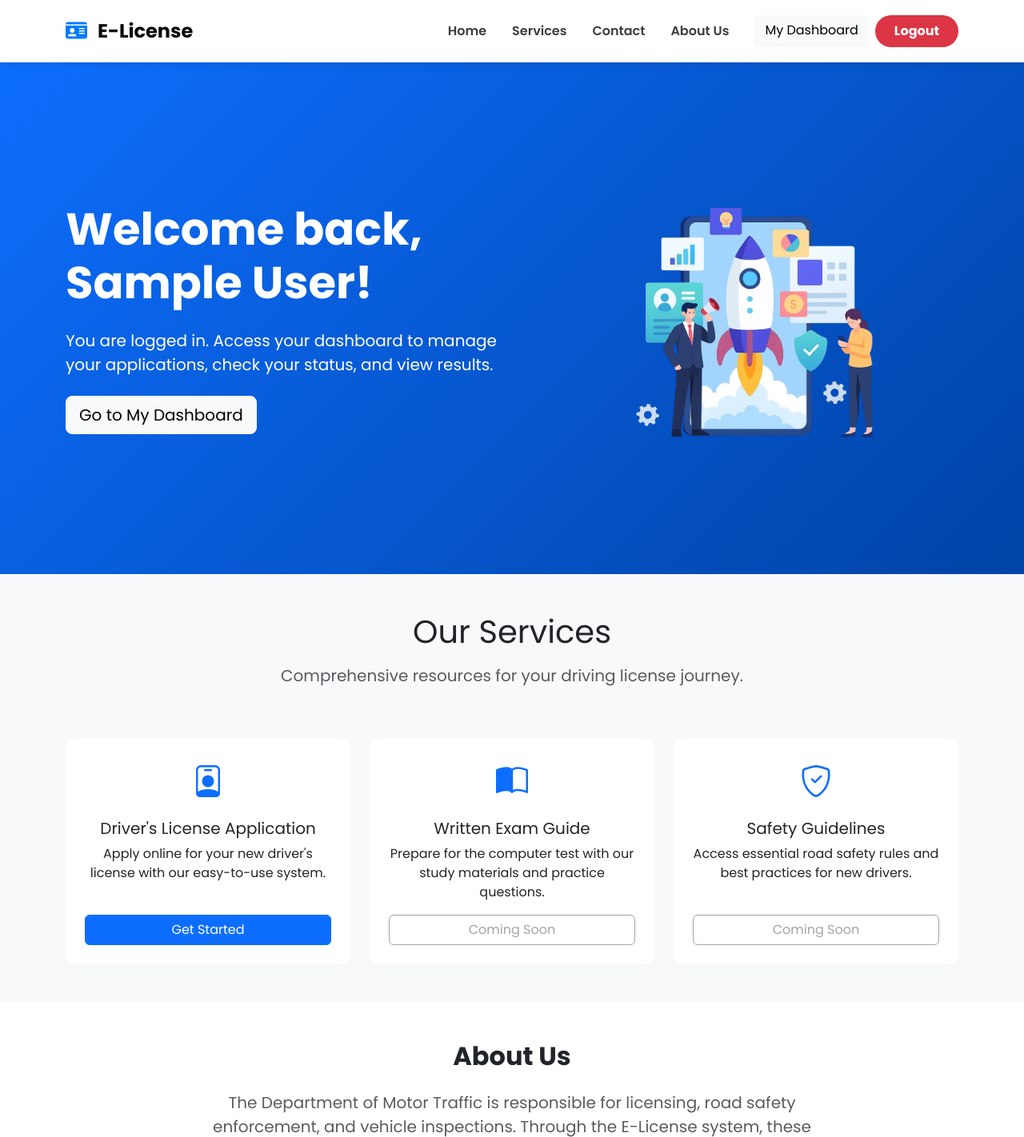
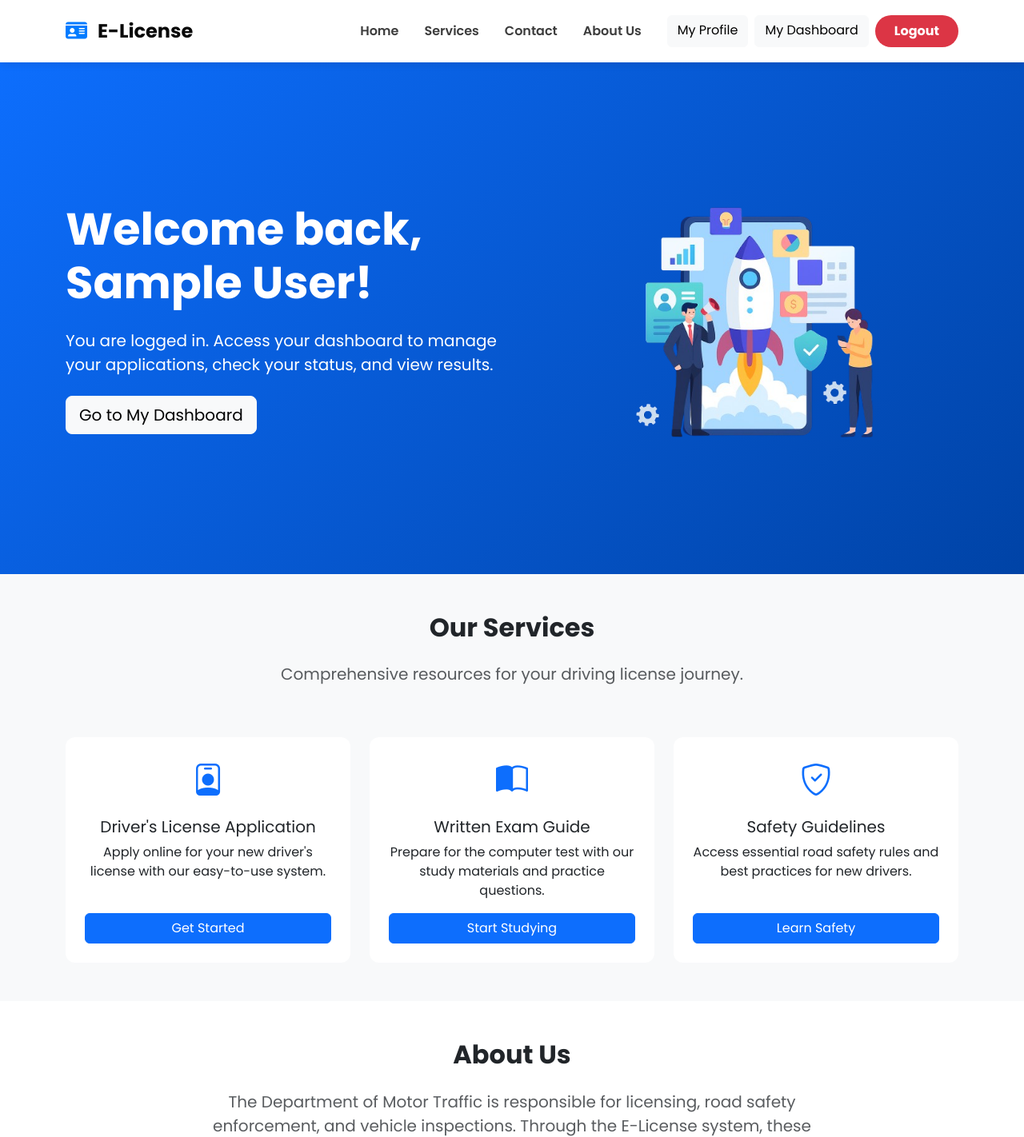
Before and after one commit to DinodDeshanjana/Elicense-System, a PHP site: page /index.php in a window 1280 px wide. Shown: the top 1422 px of the page at 80% size. Run offline with PHP 8.4, Linux system fonts and the light colour scheme; the visitor is signed in with stand-in values (Sample User, id 1).

Commit message:
Update index.php

```diff
--- a/index.php
+++ b/index.php
@@ -94,7 +94,7 @@ session_start();
         transform: translateY(-2px);
       }
 
-      /* SCROLL ANIMATIONS */
+
       .fade-in {
         opacity: 0;
         transform: translateY(30px);
@@ -150,7 +150,6 @@ session_start();
         transform: scale(1);
       }
 
-      /* Stagger animation for cards */
       .card-item {
         transition-delay: 0s;
       }
@@ -187,17 +186,18 @@ session_start();
         <div class="collapse navbar-collapse" id="navbarNav">
           <ul class="navbar-nav ms-auto">
             <li class="nav-item">
-              <a class="nav-link" href="#home">Home</a>
+              <a class="nav-link" href="index.php">Home</a>
             </li>
             <li class="nav-item">
-              <a class="nav-link" href="#services">Services</a>
+              <a class="nav-link" href="services.php">Services</a>
             </li>
              <li class="nav-item">
-              <a class="nav-link" href="#contact">Contact</a>
+              <a class="nav-link" href="contact.php">Contact</a>
             </li>
             <li class="nav-item">
-              <a class="nav-link" href="#about">About Us</a>
+              <a class="nav-link" href="about.php">About Us</a>
             </li>
+
           </ul>
 
 
@@ -206,8 +206,11 @@ session_start();
               <?php
 
                 $dashboard_link = ($_SESSION['role'] === 'admin') ? 'admin_dashboard.php' : 'dashboard.php';
+                $profile = ($_SESSION['role']== 'admin') ? 'admin_dashboard.php' : 'profile.php';
               ?>
+              <a href="<?php echo $profile; ?>" class="btn btn-light">My Profile</a>
               <a href="<?php echo $dashboard_link; ?>" class="btn btn-light">My Dashboard</a>
+
               <a href="logout.php" class="btn-logout btn-login">Logout</a>
             <?php else: ?>
               <a href="login.php" class="btn btn-login">Login</a>
@@ -247,7 +250,7 @@ session_start();
                   digital solutions.
                 </p>
                 <div class="d-flex flex-wrap gap-3">
-                  <a href="register.php" class="btn btn-light btn-lg">Get Started</a>
+                  <a href="applyexam.php" class="btn btn-light btn-lg">Get Started</a>
                   <a href="#services" class="btn btn-outline-light btn-lg">Learn More</a>
                 </div>
             </div>
@@ -264,7 +267,7 @@ session_start();
       <div class="container">
           <div class="row text-center mb-5">
               <div class="col-lg-8 mx-auto fade-in">
-                  <h2 class="h1 mb-3">Our Services</h2>
+                  <h2 class="fw-bold mb-4">Our Services</h2>
                   <p class="lead text-muted">Comprehensive resources for your driving license journey.</p>
               </div>
           </div>
@@ -289,7 +292,7 @@ session_start();
                           <i class="bi bi-book-half text-primary" style="font-size: 2.5rem;"></i>
                           <h5 class="card-title mt-3">Written Exam Guide</h5>
                           <p class="card-text">Prepare for the computer test with our study materials and practice questions.</p>
-                           <a href="#" class="btn btn-outline-secondary mt-auto disabled">Coming Soon</a>
+                           <a href="examguid.php" class="btn btn-primary mt-auto">Start Studying</a>
                       </div>
                   </div>
               </div>
@@ -301,7 +304,7 @@ session_start();
                           <i class="bi bi-shield-check text-primary" style="font-size: 2.5rem;"></i>
                           <h5 class="card-title mt-3">Safety Guidelines</h5>
                           <p class="card-text">Access essential road safety rules and best practices for new drivers.</p>
-                          <a href="#" class="btn btn-outline-secondary mt-auto disabled">Coming Soon</a>
+                          <a href="safetyGuidelines.php" class="btn btn-primary mt-auto">Learn Safety</a>
                       </div>
                   </div>
               </div>
@@ -361,7 +364,6 @@ session_start();
 
 
     <script>
-      // Smooth scroll navigation
       document.addEventListener('DOMContentLoaded', function() {
         const navLinks = document.querySelectorAll('a.nav-link[href^="#"]');
 
@@ -385,7 +387,6 @@ session_start();
         }
       });
 
-      // Scroll animations with Intersection Observer
       const observerOptions = {
         threshold: 0.1,
         rootMargin: '0px 0px -50px 0px'
@@ -401,7 +402,6 @@ session_start();
         });
       }, observerOptions);
 
-      // Observe all animated elements
       document.querySelectorAll('.fade-in, .slide-in-left, .slide-in-right, .scale-up, .zoom-in, .card-item').forEach(el => {
         observer.observe(el);
       });
```
